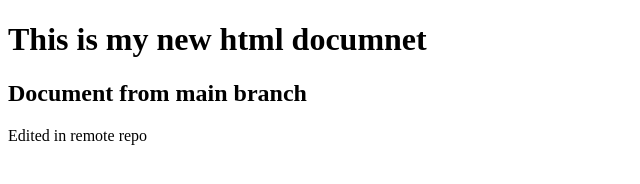
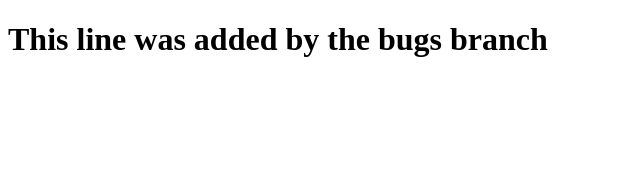
Before and after one commit to vaibhav-rm/newrepo, a plain HTML site: page index.html in a window 1280 px wide. Shown: the whole page, without its empty margins (0-640 px from the left). Drawn offline with Linux system fonts and the light colour scheme.

Commit message:
Initial bugsfix

```diff
--- a/index.html
+++ b/index.html
@@ -3,11 +3,9 @@
 <head>
     <meta charset="UTF-8">
     <meta name="viewport" content="width=device-width, initial-scale=1.0">
-    <title>Document</title>
+    <title>Documents</title>
 </head>
 <body>
-    <h1>This is my new html documnet</h1>
-    <h2>Document from main branch</h2>
-    Edited in remote repo
+    <h1>This line was added by the bugs branch</h1>
 </body>
 </html>
```
